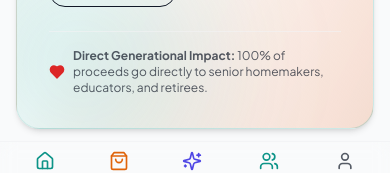
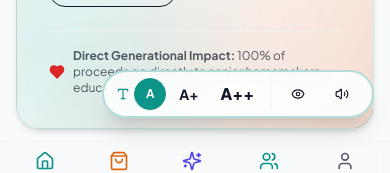
Before and after one commit to ArunDhanapalan/silver-hands, a React (Vite) app in the folder frontend/: page / in a window 390 px wide. Shown: the part 646-819 px from the top of the page. Built offline with nearby package versions, Linux system fonts and the light colour scheme; no server answers.

Commit message:
feat: Sprint 10 - Mobile accessibility controls, font scaling, high-contrast, and 11-language support

```diff
--- a/frontend/src/App.jsx
+++ b/frontend/src/App.jsx
@@ -5,6 +5,7 @@ import { LanguageProvider } from './context/LanguageContext';
 import { LocationProvider } from './context/LocationContext';
 import AppShell from './components/layout/AppShell';
 import LoadingSpinner from './components/common/LoadingSpinner';
+import AccessibilityBar from './components/common/AccessibilityBar';
 
 // Pages
 import HomePage from './pages/HomePage';
@@ -112,6 +113,7 @@ export default function App() {
                   {/* Fallback */}
                   <Route path="*" element={<Navigate to="/" replace />} />
                 </Routes>
+                <AccessibilityBar />
               </Suspense>
             </AppShell>
           </AuthProvider>
--- /dev/null
+++ b/frontend/src/components/common/AccessibilityBar.jsx
@@ -0,0 +1,116 @@
+import React, { useState, useEffect } from 'react';
+import { Eye, Volume2, Type, Sun, Moon, Sparkles } from 'lucide-react';
+
+export default function AccessibilityBar() {
+  const [fontSizeLevel, setFontSizeLevel] = useState(() => {
+    return localStorage.getItem('sh_font_size') || 'normal';
+  });
+  const [highContrast, setHighContrast] = useState(() => {
+    return localStorage.getItem('sh_high_contrast') === 'true';
+  });
+  const [speechActive, setSpeechActive] = useState(false);
+
+  useEffect(() => {
+    const root = document.documentElement;
+    if (fontSizeLevel === 'large') {
+      root.style.fontSize = '18px';
+    } else if (fontSizeLevel === 'xlarge') {
+      root.style.fontSize = '20px';
+    } else {
+      root.style.fontSize = '16px';
+    }
+    localStorage.setItem('sh_font_size', fontSizeLevel);
+  }, [fontSizeLevel]);
+
+  useEffect(() => {
+    const body = document.body;
+    if (highContrast) {
+      body.classList.add('contrast-125', 'brightness-105');
+      document.documentElement.setAttribute('data-theme', 'autumn');
+    } else {
+      body.classList.remove('contrast-125', 'brightness-105');
+      document.documentElement.setAttribute('data-theme', 'silverhands');
+    }
+    localStorage.setItem('sh_high_contrast', highContrast);
+  }, [highContrast]);
+
+  const handleSpeakCurrentPage = () => {
+    if (!window.speechSynthesis) return;
+    if (speechActive) {
+      window.speechSynthesis.cancel();
+      setSpeechActive(false);
+      return;
+    }
+
+    const mainText = document.querySelector('main')?.innerText || document.body.innerText;
+    const utterance = new SpeechSynthesisUtterance(mainText.slice(0, 300));
+    utterance.rate = 0.9; // Patient pace for seniors
+    utterance.onend = () => setSpeechActive(false);
+    utterance.onerror = () => setSpeechActive(false);
+
+    setSpeechActive(true);
+    window.speechSynthesis.speak(utterance);
+  };
+
+  return (
+    <aside
+      aria-label="Senior Accessibility Controls"
+      className="fixed bottom-20 sm:bottom-4 right-4 z-40 bg-base-100/90 backdrop-blur border-2 border-primary/30 shadow-xl rounded-full px-3 py-1.5 flex items-center gap-2 text-xs"
+    >
+
+      {/* Font Size Selector */}
+      <div className="flex items-center gap-1 border-r border-base-300 pr-2">
+        <Type className="w-3.5 h-3.5 text-primary" />
+        <button
+          type="button"
+          onClick={() => setFontSizeLevel('normal')}
+          className={`btn btn-xs rounded-full min-h-[32px] min-w-[32px] font-bold ${fontSizeLevel === 'normal' ? 'btn-primary text-white' : 'btn-ghost'}`}
+          aria-label="Set normal font size"
+        >
+          A
+        </button>
+        <button
+          type="button"
+          onClick={() => setFontSizeLevel('large')}
+          className={`btn btn-xs rounded-full min-h-[32px] min-w-[32px] font-bold text-sm ${fontSizeLevel === 'large' ? 'btn-primary text-white' : 'btn-ghost'}`}
+          aria-label="Set large font size"
+        >
+          A+
+        </button>
+        <button
+          type="button"
+          onClick={() => setFontSizeLevel('xlarge')}
+          className={`btn btn-xs rounded-full min-h-[32px] min-w-[32px] font-extrabold text-base ${fontSizeLevel === 'xlarge' ? 'btn-primary text-white' : 'btn-ghost'}`}
+          aria-label="Set extra large font size for senior readability"
+        >
+          A++
+        </button>
+      </div>
+
+      {/* High Contrast Toggle */}
+      <button
+        type="button"
+        onClick={() => setHighContrast(!highContrast)}
+        className={`btn btn-xs rounded-full min-h-[32px] px-2.5 font-bold gap-1 ${highContrast ? 'btn-secondary text-white' : 'btn-ghost'}`}
+        aria-label="Toggle High Contrast Mode"
+      >
+        <Eye className="w-3.5 h-3.5" />
+        <span className="hidden sm:inline">{highContrast ? 'High Contrast' : 'Contrast'}</span>
+      </button>
+
+      {/* Text-to-Speech Reader */}
+      {window.speechSynthesis && (
+        <button
+          type="button"
+          onClick={handleSpeakCurrentPage}
+          className={`btn btn-xs rounded-full min-h-[32px] px-2.5 font-bold gap-1 ${speechActive ? 'btn-error text-white animate-pulse' : 'btn-ghost'}`}
+          aria-label="Read Page Out Loud Voice Assistant"
+        >
+          <Volume2 className="w-3.5 h-3.5" />
+          <span className="hidden sm:inline">{speechActive ? 'Stop Reading' : 'Read Aloud'}</span>
+        </button>
+      )}
+
+    </aside>
+  );
+}
```
